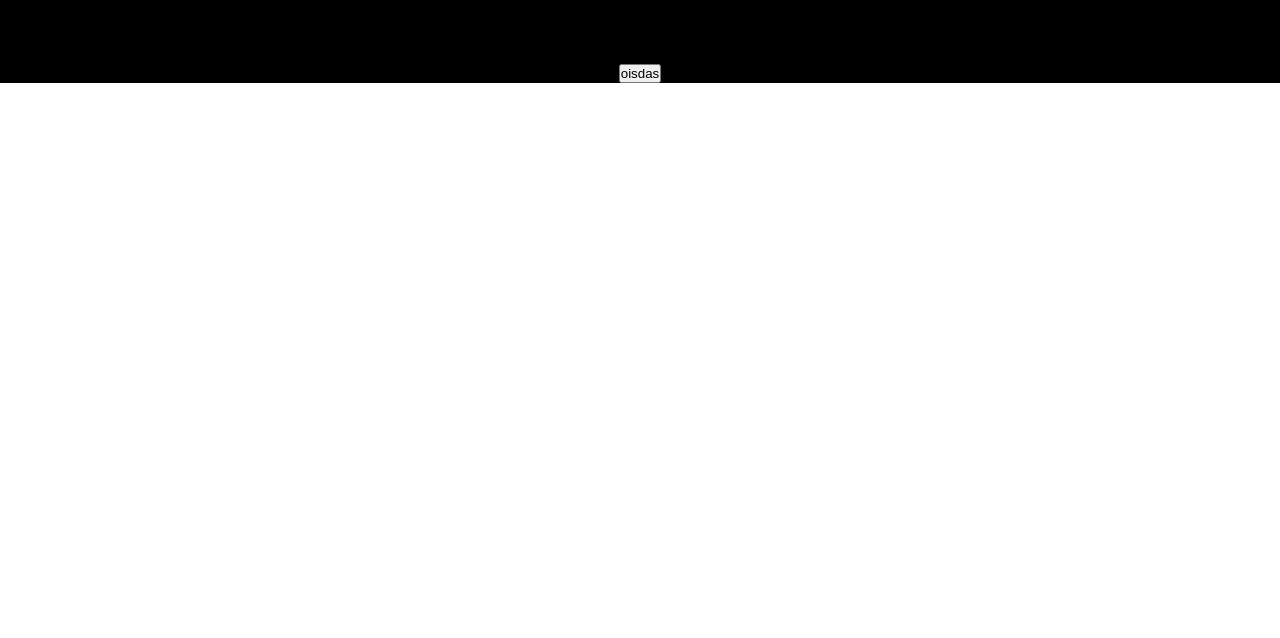
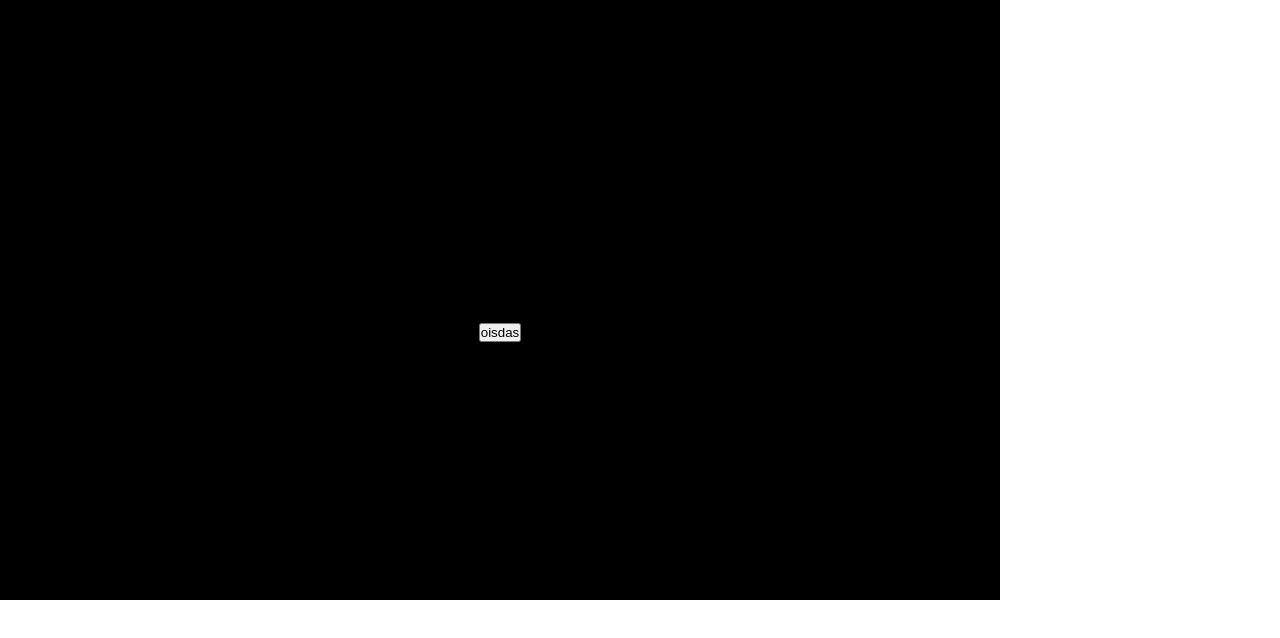
Before and after one commit to YanKevin02/rafael-aniversario, a plain HTML site: page index.html in a window 1280 px wide. Drawn offline with Linux system fonts and the light colour scheme.

Commit message:
Update birthday card dimensions for improved layout

```diff
--- a/styles.css
+++ b/styles.css
@@ -9,7 +9,8 @@
    flex-direction: column;
    align-items: center;
    justify-content: center;
-   height: 80%;
+   width: 1000px;
+   height: 600px;
    background-color: black;
 
 }
```
